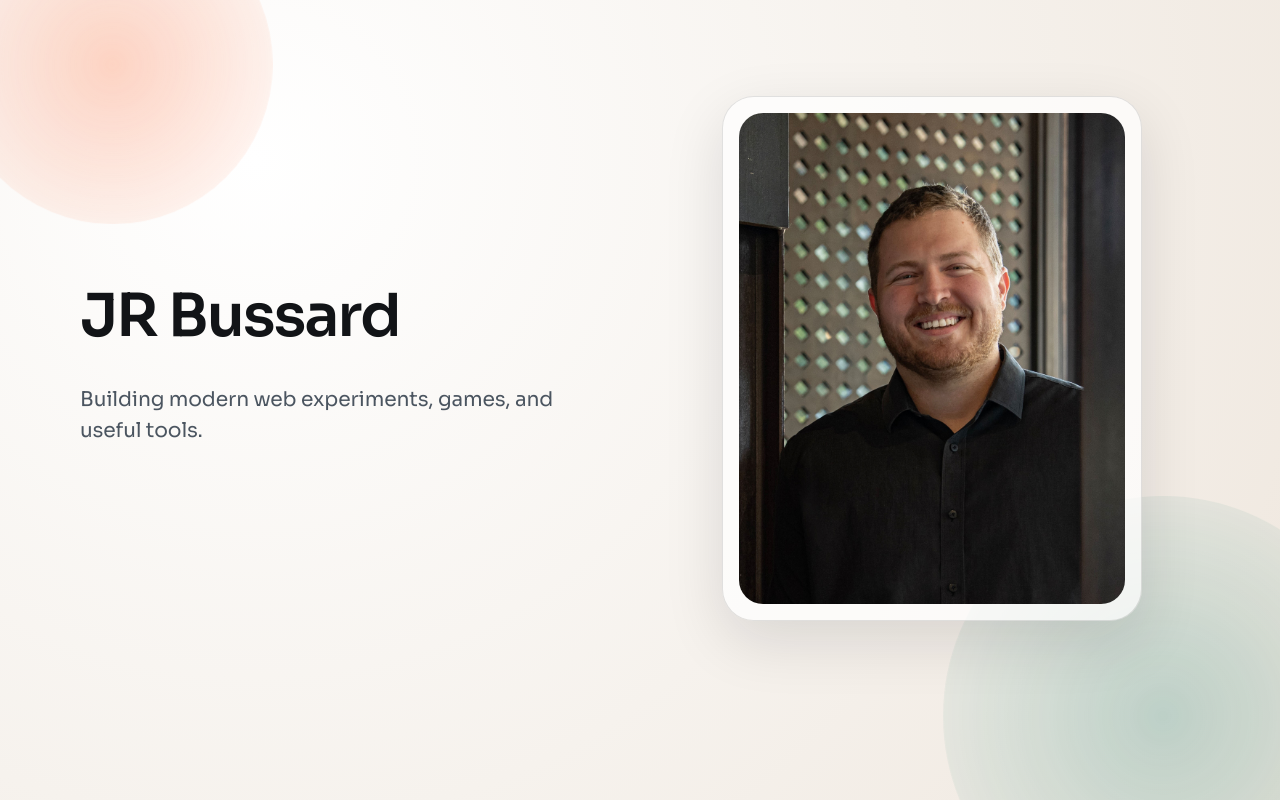
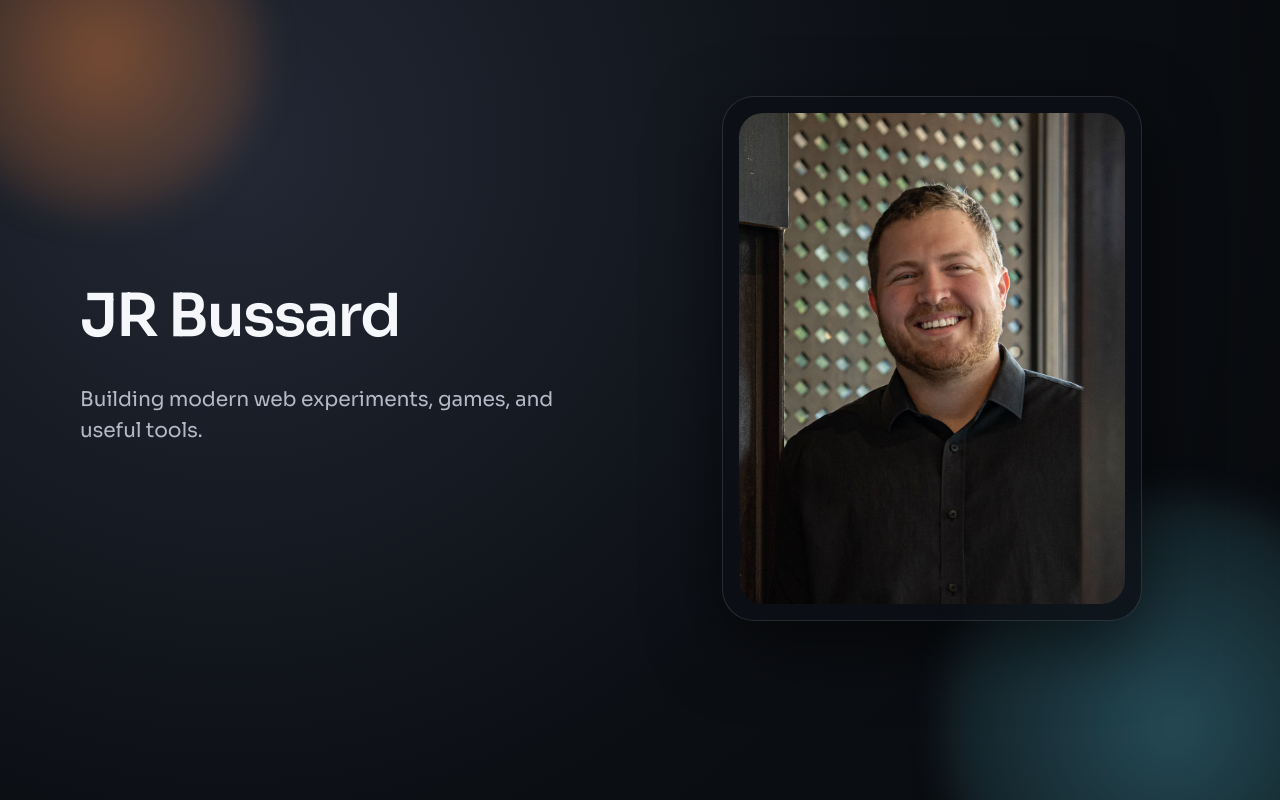
Before and after one commit to pirut/jrbussard, a React (Create React App) app: page / in a window 1280 px wide. Built offline with nearby package versions, Linux system fonts and the light colour scheme.

Commit message:
add dark mode and vercel config

```diff
--- a/public/index.html
+++ b/public/index.html
@@ -3,6 +3,7 @@
     <head>
         <meta charset="UTF-8" />
         <meta name="viewport" content="width=device-width, initial-scale=1.0" />
+        <meta name="theme-color" content="#0c0f14" />
         <link rel="icon" href="https://fav.farm/🖥" />
         <title>JR Bussard</title>
     </head>
--- a/src/index.css
+++ b/src/index.css
@@ -1,18 +1,18 @@
 @import url("https://fonts.googleapis.com/css2?family=Sora:wght@300;400;500;600;700&family=JetBrains+Mono:wght@400;500&display=swap");
 
 :root {
-    color-scheme: light;
+    color-scheme: dark;
     --font-sans: "Sora", "Segoe UI", sans-serif;
     --font-mono: "JetBrains Mono", "Courier New", monospace;
-    --bg: #f6f2ed;
-    --bg-deep: #efe7de;
-    --ink: #121417;
-    --muted: #4b5560;
-    --accent: #ff6b35;
-    --accent-soft: rgba(255, 107, 53, 0.18);
-    --stroke: rgba(18, 20, 23, 0.12);
-    --card: rgba(255, 255, 255, 0.7);
-    --shadow-soft: 0 20px 60px rgba(18, 20, 23, 0.12);
+    --bg: #0c0f14;
+    --bg-deep: #07090c;
+    --ink: #f5f7fb;
+    --muted: #b3bac8;
+    --accent: #ff8a3d;
+    --accent-soft: rgba(255, 138, 61, 0.18);
+    --stroke: rgba(245, 247, 251, 0.12);
+    --card: rgba(12, 16, 22, 0.8);
+    --shadow-soft: 0 24px 70px rgba(0, 0, 0, 0.55);
 }
 
 * {
@@ -23,7 +23,7 @@
 
 body {
     font-family: var(--font-sans);
-    background: radial-gradient(circle at 20% 20%, #ffffff 0%, var(--bg) 55%, var(--bg-deep) 100%);
+    background: radial-gradient(circle at 18% 18%, rgba(42, 50, 68, 0.7) 0%, var(--bg) 55%, var(--bg-deep) 100%);
     color: var(--ink);
     min-height: 100vh;
     line-height: 1.5;
@@ -49,3 +49,12 @@ a {
 p {
     color: var(--muted);
 }
+
+@media (prefers-reduced-motion: reduce) {
+    * {
+        animation-duration: 0.001ms !important;
+        animation-iteration-count: 1 !important;
+        transition-duration: 0.001ms !important;
+        scroll-behavior: auto !important;
+    }
+}
--- a/src/styles/SiteShell.css
+++ b/src/styles/SiteShell.css
@@ -19,36 +19,36 @@
 .ambient__orb {
     position: absolute;
     border-radius: 999px;
-    filter: blur(0px);
-    opacity: 0.7;
-    mix-blend-mode: multiply;
-    animation: drift 16s ease-in-out infinite;
+    filter: blur(18px);
+    opacity: 0.75;
+    mix-blend-mode: screen;
+    animation: drift 18s ease-in-out infinite;
 }
 
 .ambient__orb--one {
     width: 320px;
     height: 320px;
-    background: radial-gradient(circle, rgba(255, 107, 53, 0.4), rgba(255, 107, 53, 0));
-    top: -80px;
-    left: -60px;
+    background: radial-gradient(circle, rgba(255, 138, 61, 0.55), rgba(255, 138, 61, 0));
+    top: -90px;
+    left: -70px;
     animation-delay: 0s;
 }
 
 .ambient__orb--two {
-    width: 440px;
-    height: 440px;
-    background: radial-gradient(circle, rgba(29, 127, 115, 0.35), rgba(29, 127, 115, 0));
-    bottom: -140px;
-    right: -100px;
+    width: 460px;
+    height: 460px;
+    background: radial-gradient(circle, rgba(104, 226, 255, 0.4), rgba(104, 226, 255, 0));
+    bottom: -160px;
+    right: -120px;
     animation-delay: 3s;
 }
 
 .ambient__orb--three {
-    width: 220px;
-    height: 220px;
-    background: radial-gradient(circle, rgba(255, 207, 64, 0.35), rgba(255, 207, 64, 0));
-    top: 40%;
-    right: 25%;
+    width: 240px;
+    height: 240px;
+    background: radial-gradient(circle, rgba(143, 120, 255, 0.4), rgba(143, 120, 255, 0));
+    top: 42%;
+    right: 22%;
     animation-delay: 6s;
 }
 
@@ -58,6 +58,6 @@
         transform: translateY(0px) translateX(0px);
     }
     50% {
-        transform: translateY(-20px) translateX(16px);
+        transform: translateY(-24px) translateX(18px);
     }
 }
```
Also changed, not shown: vercel.json (added), 1 other file (tests, documents, lock files or other folders).
